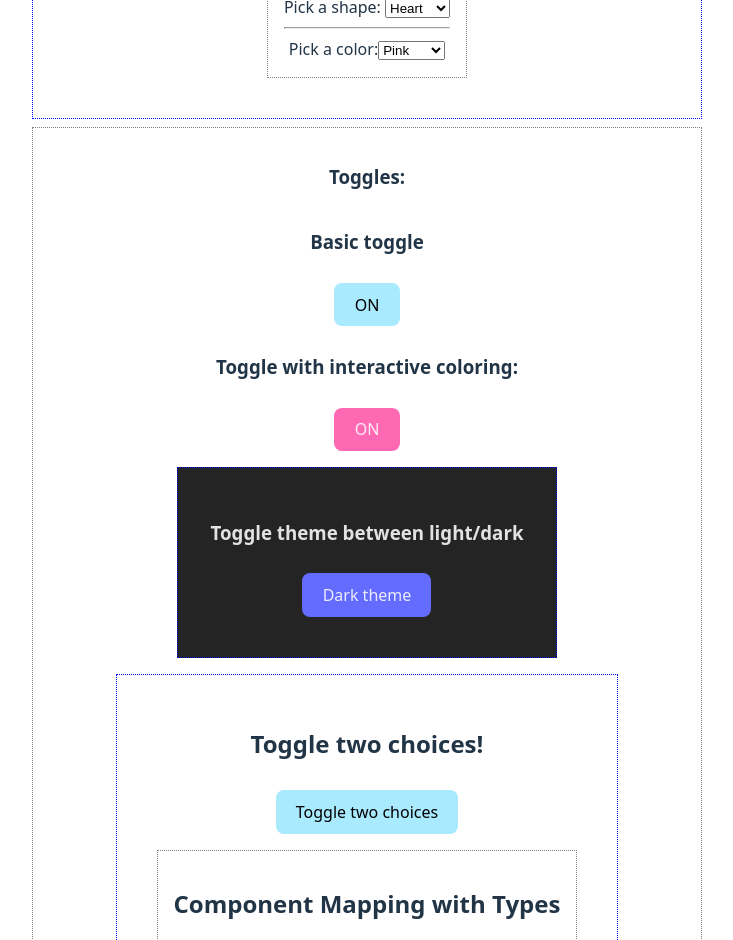
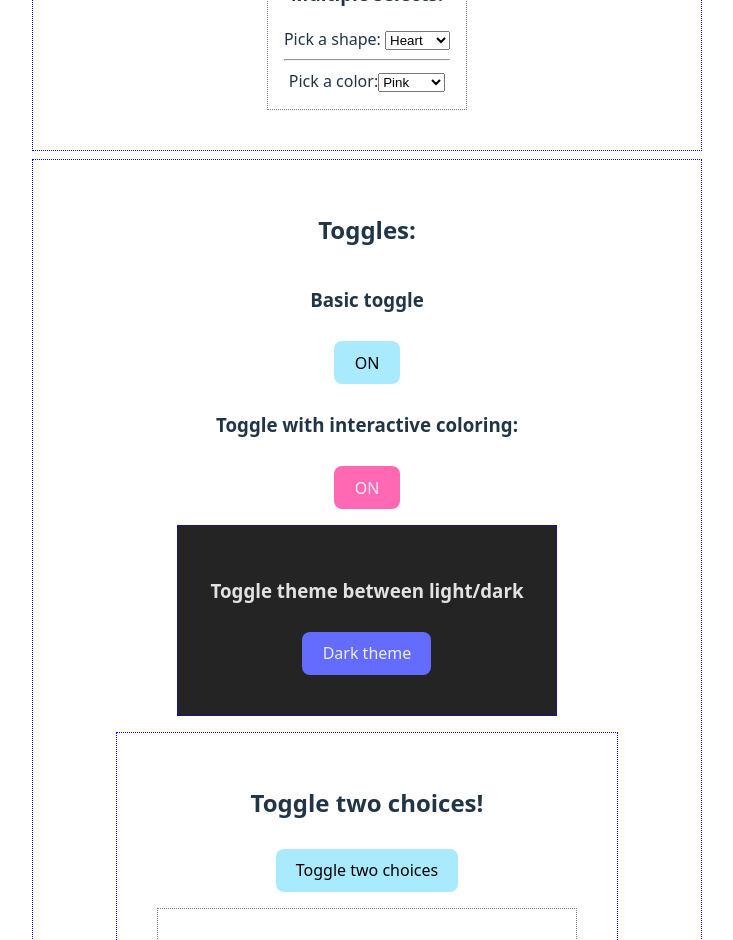
Before and after one commit to Ayngie/bits-n-pieces, a React (Vite) app: page / in a window 1280 px wide. Shown: the part 1860-2800 px from the top of the page, without its empty margins (273-1006 px from the left). Built offline with nearby package versions, Linux system fonts and the light colour scheme.

Commit message:
Style: updated basic styling to be more general

```diff
--- a/src/components/Buttons.tsx
+++ b/src/components/Buttons.tsx
@@ -2,7 +2,7 @@ import Counter from './Buttons/Counter';
 
 const Buttons = () => {
   return (
-    <section className="card bordered-section">
+    <section className="card">
       <h2>Buttons:</h2>
 
       <Counter />
--- a/src/components/Toggles.tsx
+++ b/src/components/Toggles.tsx
@@ -7,8 +7,8 @@ import ToggleWithProps from './Toggles/ToggleWithProps';
 
 const Toggles: React.FC = () => {
   return (
-    <div className="card bordered-section">
-      <h3>Toggles:</h3>
+    <section className="card">
+      <h2>Toggles:</h2>
 
       <Toggle />
       <ToggleColored />
@@ -16,7 +16,7 @@ const Toggles: React.FC = () => {
       <ToggleTwoChoices />
       <ToggleThreeChoices />
       <ToggleWithProps buttonText="Buttontext goes here" />
-    </div>
+    </section>
   );
 };
 
```
